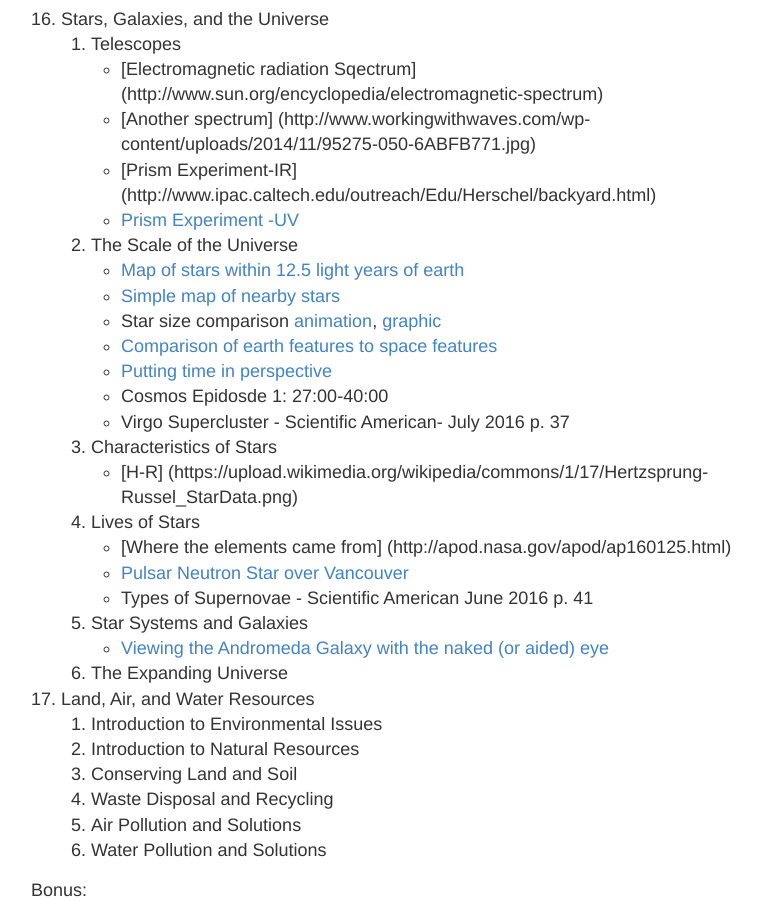
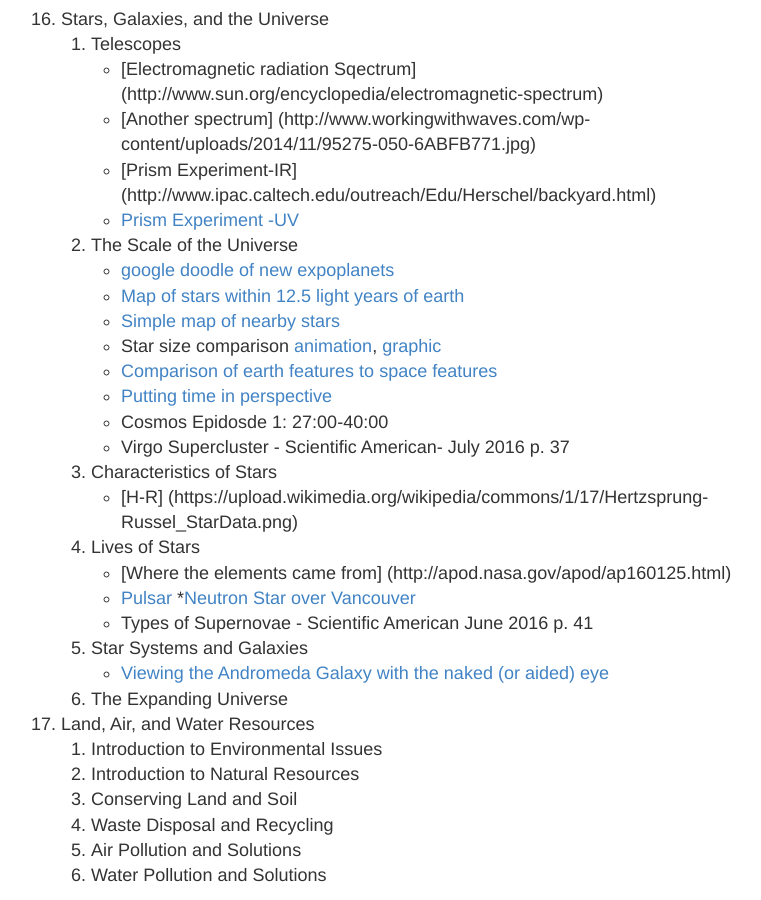
Before and after one commit to ctkstl/earth_science, a Jekyll site: the page built from resources.md, in a window 1280 px wide and 900 px high, scrolled down 11265 px. Shown: the whole window, without its empty margins (249-1010 px from the left). Built offline with Jekyll 4.4.1, drawn with Linux system fonts in a browser that asks for light colours.

Commit message:
google doodle

```diff
--- a/resources.md
+++ b/resources.md
@@ -360,6 +360,7 @@ permalink: /resources/
         *   [Prism Experiment-IR] (http://www.ipac.caltech.edu/outreach/Edu/Herschel/backyard.html)
         *   [Prism Experiment -UV](http://coolcosmos.ipac.caltech.edu/cosmic_classroom/classroom_activities/ritter_example.html)
     2.  The Scale of the Universe
+        * [google doodle of new expoplanets](https://www.google.com/doodles/seven-earth-size-exoplanets-discovered)
         *   [Map of stars within 12.5 light years of earth](http://www.atlasoftheuniverse.com/12lys.html)
         *   [Simple map of nearby stars](https://commons.wikimedia.org/wiki/File:PIA18003-NASA-WISE-StarsNearSun-20140425-2.png)
         *   Star size comparison [animation](https://www.youtube.com/watch?v=fKTu6B4Rgek), [graphic](https://en.wikipedia.org/wiki/File:Star-sizes.jpg)
@@ -372,7 +373,7 @@ permalink: /resources/
     4.  Lives of Stars
         * [Where the elements came from] (http://apod.nasa.gov/apod/ap160125.html)
         * [Pulsar](https://video.search.yahoo.com/video/play;_ylt=A0LEVj0.o9BWtrcAwHknnIlQ;_ylu=X3oDMTByMjB0aG5zBGNvbG8DYmYxBHBvcwMxBHZ0aWQDBHNlYwNzYw--?p=npr+sound+of+a+neutron+star&back=https%3A%2F%2Fsearch.yahoo.com%2Fyhs%2Fsearch%3Fp%3Dnpr%2Bsound%2Bof%2Ba%2Bneutron%2Bstar%26ei%3DUTF-8%26hsimp%3Dyhs-001%26hspart%3Dmozilla&fr=%26fr%3Dyhs-mozilla-001&turl=http%3A%2F%2Fts2.mm.bing.net%2Fth%3Fid%3DOVP.Vd3255dd7c65d41ce7b2b7a876036c3b9%26pid%3D15.1&rurl=https%3A%2F%2Fwww.youtube.com%2Fwatch%3Fv%3DHSyRMotOhoM&tit=Hubble-Space-Telescope+%28The+Sound+of+Pulsar%29&l=20&vid=3b615f57cb6c2d9eb3f8ed5dc6a60eb7&sigr=11bfjqsqv&sigb=137nuqisq&sigt=11cmospp5&sigi=12bctvhi0&hspart=mozilla&hsimp=yhs-001)
-        [Neutron Star over Vancouver](https://www.reddit.com/r/space/comments/498761/averagesized_neutron_star_represented_floating/)
+        *[Neutron Star over Vancouver](https://www.reddit.com/r/space/comments/498761/averagesized_neutron_star_represented_floating/)
         * Types of Supernovae - Scientific American June 2016 p. 41
     5.  Star Systems and Galaxies
         *   [Viewing the Andromeda Galaxy with the naked (or aided) eye](http://waitbutwhy.com/2014/06/andromeda-brighter-youd-see.html)
```
